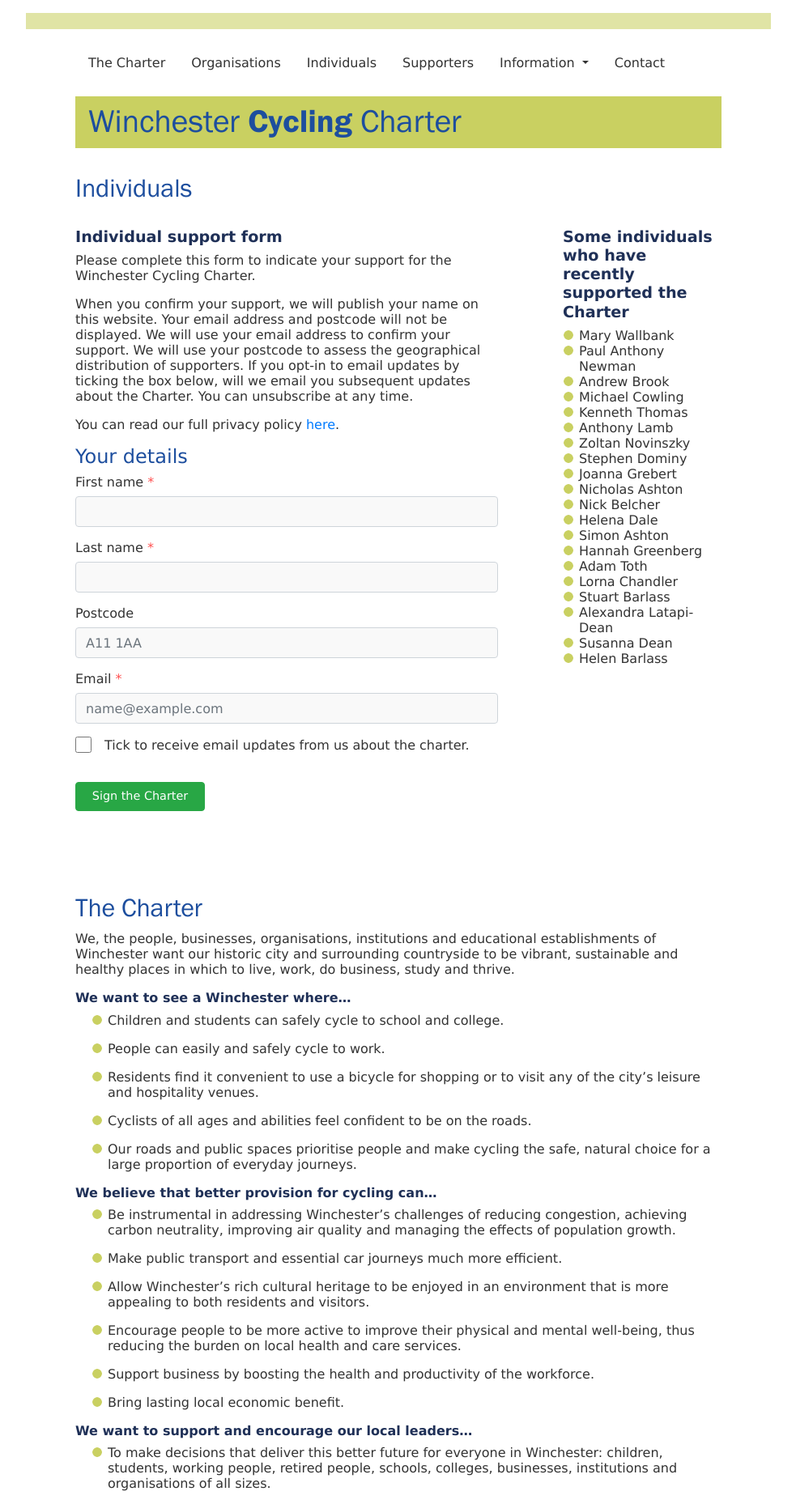
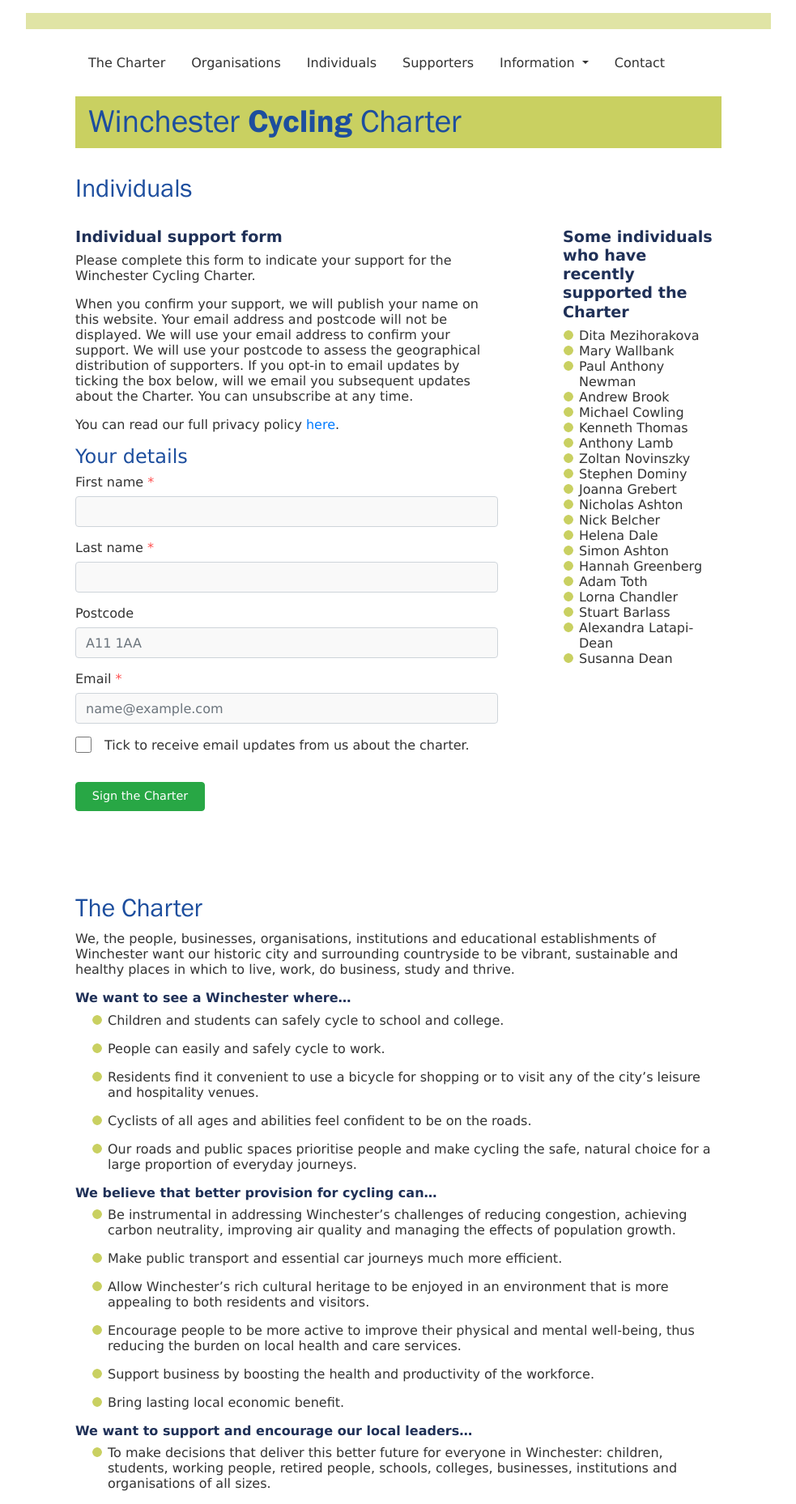
Before and after one commit to winchestercyclingcharter/winchestercyclingcharter.github.io, a Jekyll site: the page built from ind-page.md, in a window 1280 px wide. Shown: the whole page at 81% size, without its empty margins (148-1131 px from the left). Built offline with Jekyll 4.4.1, drawn with Linux system fonts in a browser that asks for light colours; nearby versions of some CDN libraries.

Commit message:
Update people.yml

```diff
--- a/_data/people.yml
+++ b/_data/people.yml
@@ -752,3 +752,4 @@ people:
 - { lastname: Barlass, firstname: Helen, dt: 20211108-180756-312395 }
 - { lastname: Newman, firstname: Paul Anthony, dt: 20220210-093132-307864 }
 - { lastname: Wallbank, firstname: Mary, dt: 20220210-194818-223674 }
+- { lastname: Mezihorakova, firstname: Dita, dt: 20220221-181123-450950 }
```
